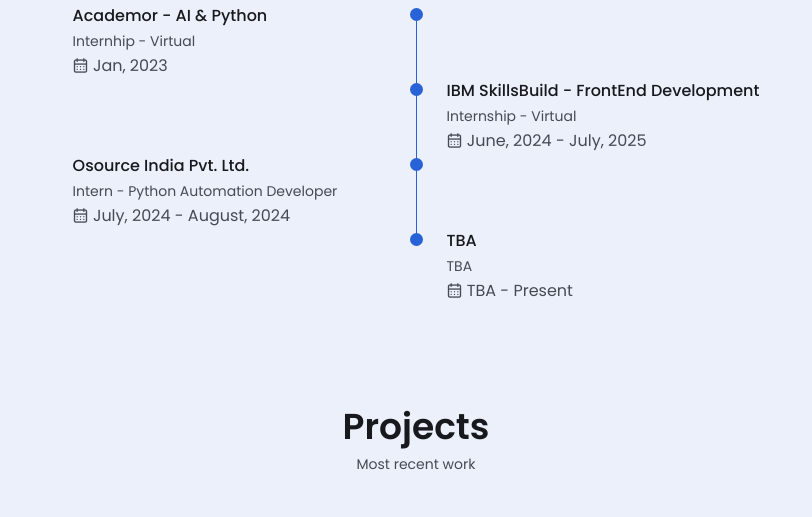
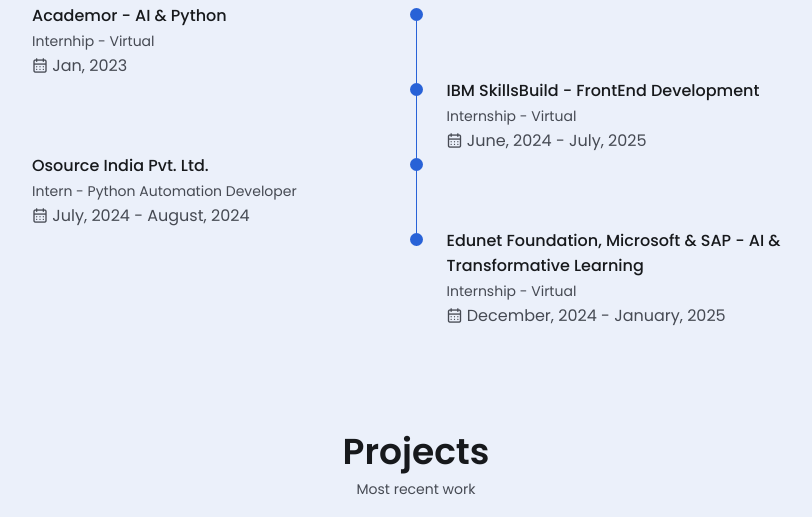
Before and after one commit to ShaunakChorge/Portfolio, a plain HTML site: page index.html in a window 1280 px wide. Shown: the part 2442-2959 px from the top of the page, without its empty margins (224-1036 px from the left). Drawn offline with nearby package versions, Linux system fonts and the light colour scheme.

Commit message:
Update index.html

```diff
--- a/index.html
+++ b/index.html
@@ -156,7 +156,7 @@
                         </div>
 
                         <div class="about__buttons">
-                            <a download="" href="packages/pdf/Resume - Shaunak Chorge ATS.pdf" class="button button--flex">
+                            <a download="" href="packages/pdf/packages/pdf/ATS Resume - Shaunak Chorge.pdf" class="button button--flex">
                                 Download CV<i class="uil uil-download-alt button__icon"></i>
                             </a>
                         </div>
@@ -396,11 +396,11 @@
                 </div>
 
                 <div>
-                    <h3 class="qualification__title">TBA</h3>
-                    <span class="qualification__subtitle">TBA</span>
+                    <h3 class="qualification__title">Edunet Foundation, Microsoft & SAP - AI & Transformative Learning </h3>
+                    <span class="qualification__subtitle">Internship - Virtual </span>
                     <div class="qualification__calendar">
                        <i class="uil uil-calendar-alt"></i>
-                       TBA - Present
+                       December, 2024 - January, 2025
                     </div>
                 </div>
 
```
